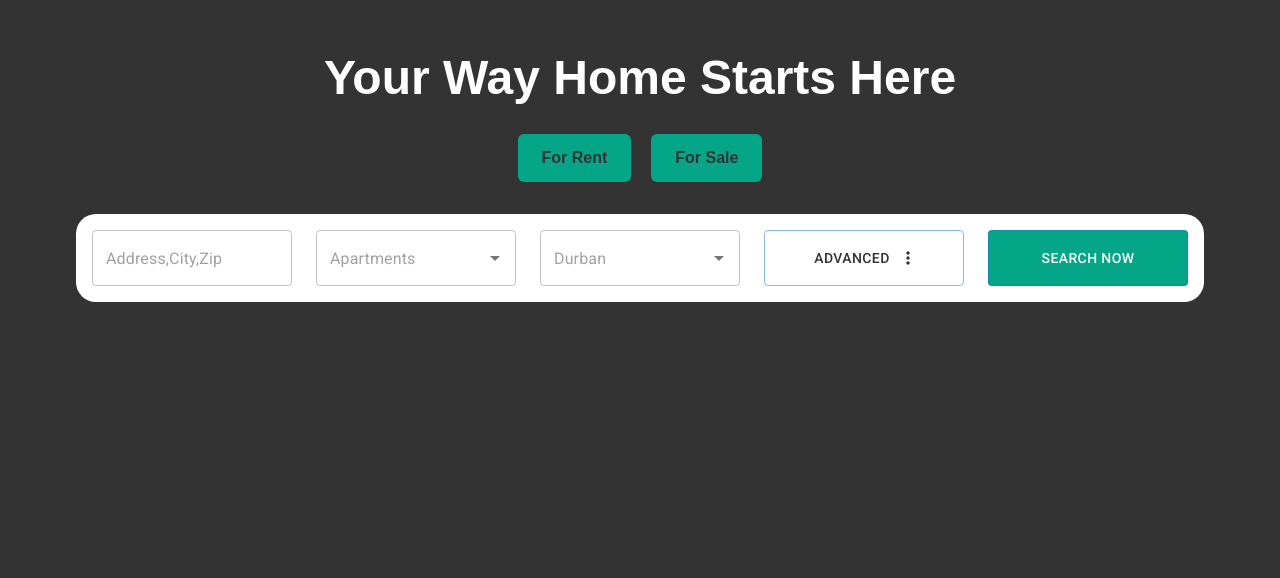
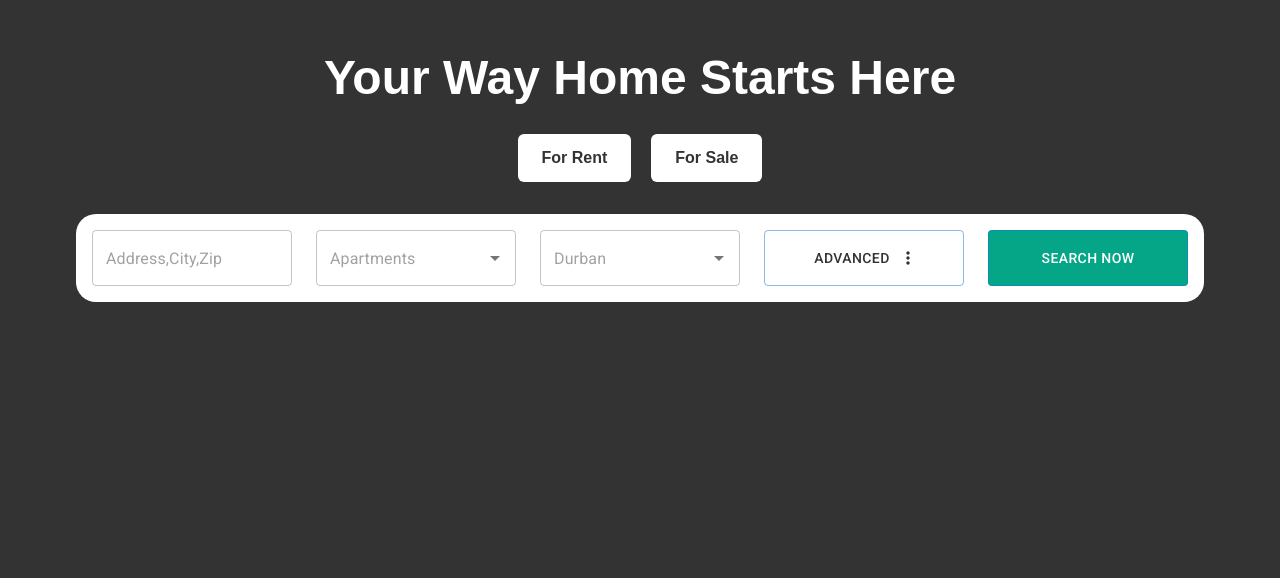
Before and after one commit to scelo-gumede/Real-Estate-1, a Next.js app: page / in a window 1280 px wide. Shown: the part 222-800 px from the top of the page. Built offline with nearby package versions, Linux system fonts and the light colour scheme.

Commit message:
added effect on button

```diff
--- a/app/components/Hero.tsx
+++ b/app/components/Hero.tsx
@@ -2,9 +2,11 @@
 import TextField from '@mui/material/TextField';
 import { Autocomplete, Button } from '@mui/material';
 import MoreVertIcon from '@mui/icons-material/MoreVert';
+import { useState } from 'react';
 
 
 export default function Hero(){
+    const[hoverEffect,setHoverEffect]=useState(0)
 
     const options=["Property","House","Apartment"]
     const places=["Durban","Johannesburg","Capetown","Nelspruit"]
@@ -13,8 +15,12 @@ export default function Hero(){
         <section className="flex bg-grey text-white gap-8 justify-center flex-col items-center h-[100vh]">
             <p className="text-5xl leading-11 text-center font-extrabold">Your Way Home Starts Here</p>
             <div className="flex text-grey gap-5">
-                <p className="bg-green hover:cursor-pointer flex justify-center items-center rounded-md font-bold py-3 px-6">For Rent</p>
-                <p className="bg-green hover:cursor-pointer flex justify-center items-center rounded-md font-bold py-3 px-6">For Sale</p>
+                <p onClick={()=>setHoverEffect(1)}  className={` transition-all duration-300 ${hoverEffect == 1 ? "bg-green text-white": "bg-white"} hover:bg-green hover:text-white hover:cursor-pointer relative flex justify-center items-center rounded-md font-bold py-3 px-6`}>For Rent <span className={`bg-green h-5 w-5 absolute -bottom-2 left-[40%] ${hoverEffect == 1? 'bg-green':'hidden'}  rotate-45 `}>
+                </span></p>
+                <p onClick={()=>setHoverEffect(2)}  className={` transition-all duration-300  ${hoverEffect== 2? "bg-green text-white" : "bg-white"} hover:bg-green hover:text-white hover:cursor-pointer relative flex justify-center items-center rounded-md font-bold py-3 px-6`}>For Sale
+                <span className={`bg-green h-5 w-5 absolute -bottom-2 left-[40%] ${hoverEffect == 2? 'bg-green':'hidden'}  rotate-45 `}>
+                </span>
+                </p>
             </div>
 
             <div className="bg-transparent rounded-md">
```
